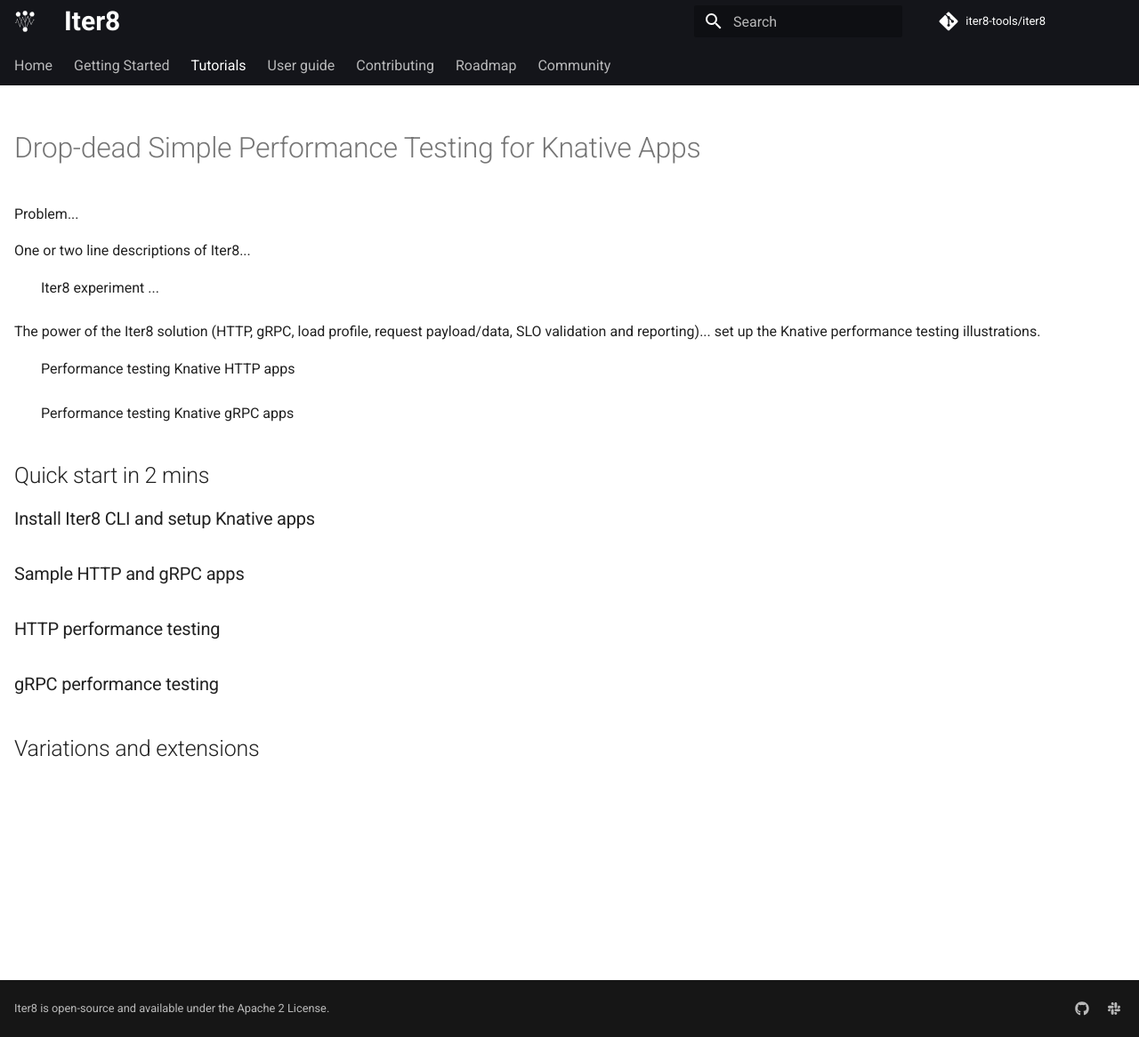
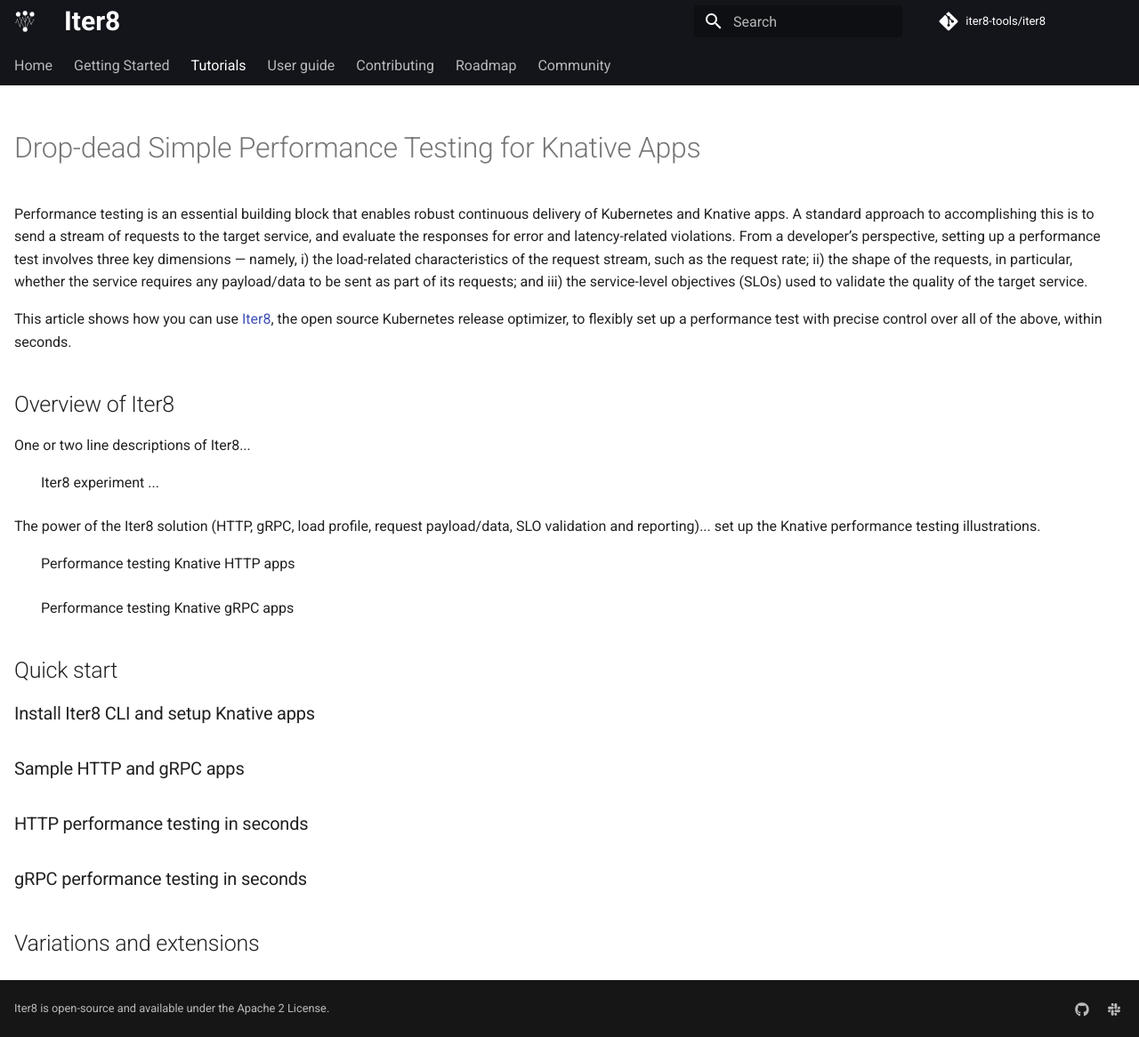
Before and after one commit to iter8-tools/docs, an MkDocs documentation site: the page built from docs/tutorials/integrations/knative.md, in a window 1280 px wide and 1166 px high. Shown: the whole window at 89% size. Built offline with MkDocs 1.6.1 and Material for MkDocs 9.7.7, drawn with Linux system fonts in a browser that asks for light colours; comment, search, counter and statistics services are not loaded; the version menu is left out.

Commit message:
outline
Signed-off-by: Srinivasan Parthasarathy <spartha@us.ibm.com>

```diff
--- a/docs/tutorials/integrations/knative.md
+++ b/docs/tutorials/integrations/knative.md
@@ -7,7 +7,11 @@
 
 # Drop-dead Simple Performance Testing for Knative Apps
 
-Problem...
+Performance testing is an essential building block that enables robust continuous delivery of Kubernetes and Knative apps. A standard approach to accomplishing this is to send a stream of requests to the target service, and evaluate the responses for error and latency-related violations. From a developer’s perspective, setting up a performance test involves three key dimensions — namely, i) the load-related characteristics of the request stream, such as the request rate; ii) the shape of the requests, in particular, whether the service requires any payload/data to be sent as part of its requests; and iii) the service-level objectives (SLOs) used to validate the quality of the target service.
+
+This article shows how you can use [Iter8](https://iter8.tools), the open source Kubernetes release optimizer, to flexibly set up a performance test with precise control over all of the above, within seconds.
+
+## Overview of Iter8
 
 One or two line descriptions of Iter8...
 
@@ -18,14 +22,14 @@
 : Performance testing Knative HTTP apps
 : Performance testing Knative gRPC apps
 
-## Quick start in 2 mins
+## Quick start
 
 ### Install Iter8 CLI and setup Knative apps
 
 ### Sample HTTP and gRPC apps
 
-### HTTP performance testing
+### HTTP performance testing in seconds
 
-### gRPC performance testing
+### gRPC performance testing in seconds
 
 ## Variations and extensions
```
